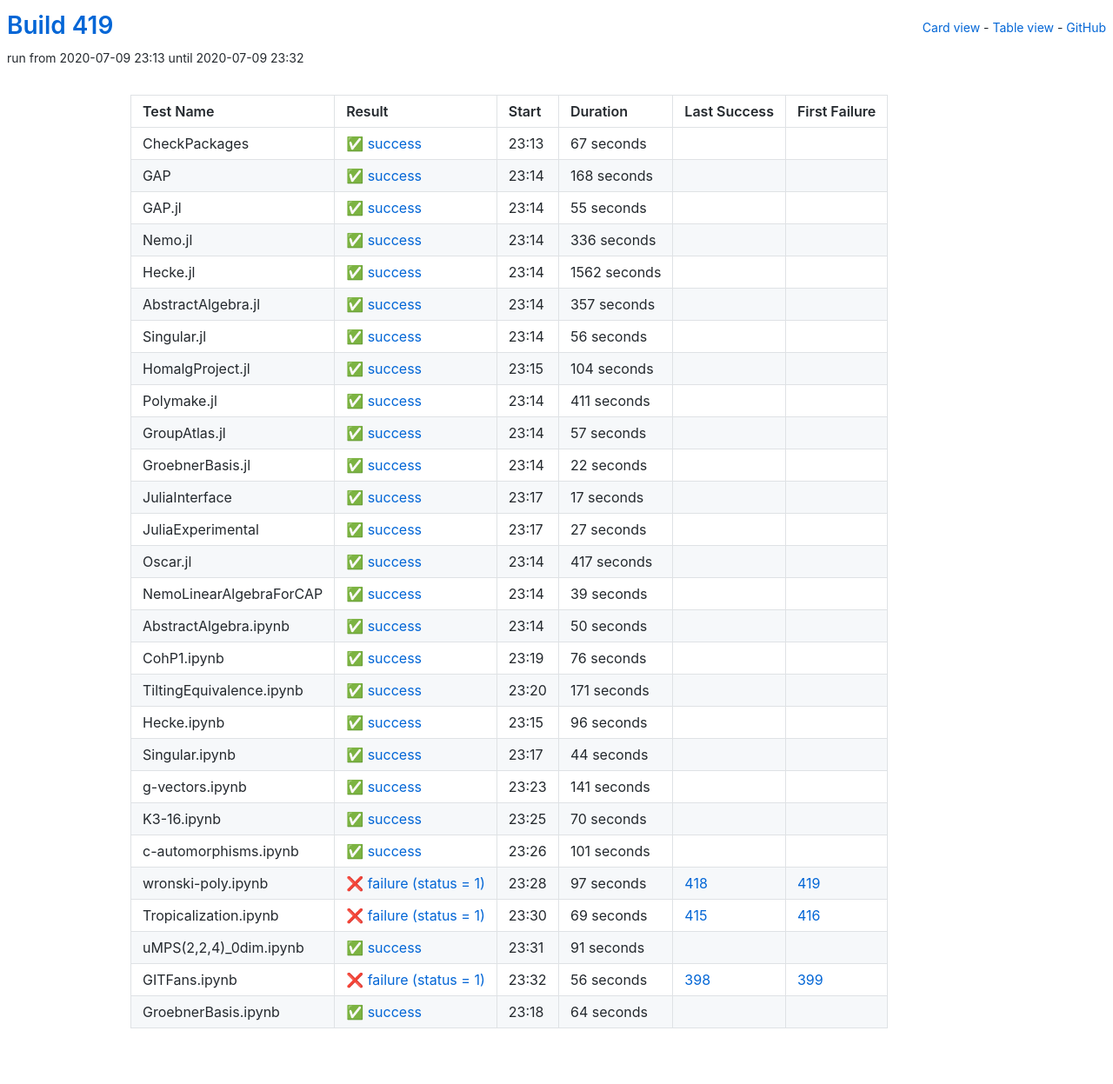
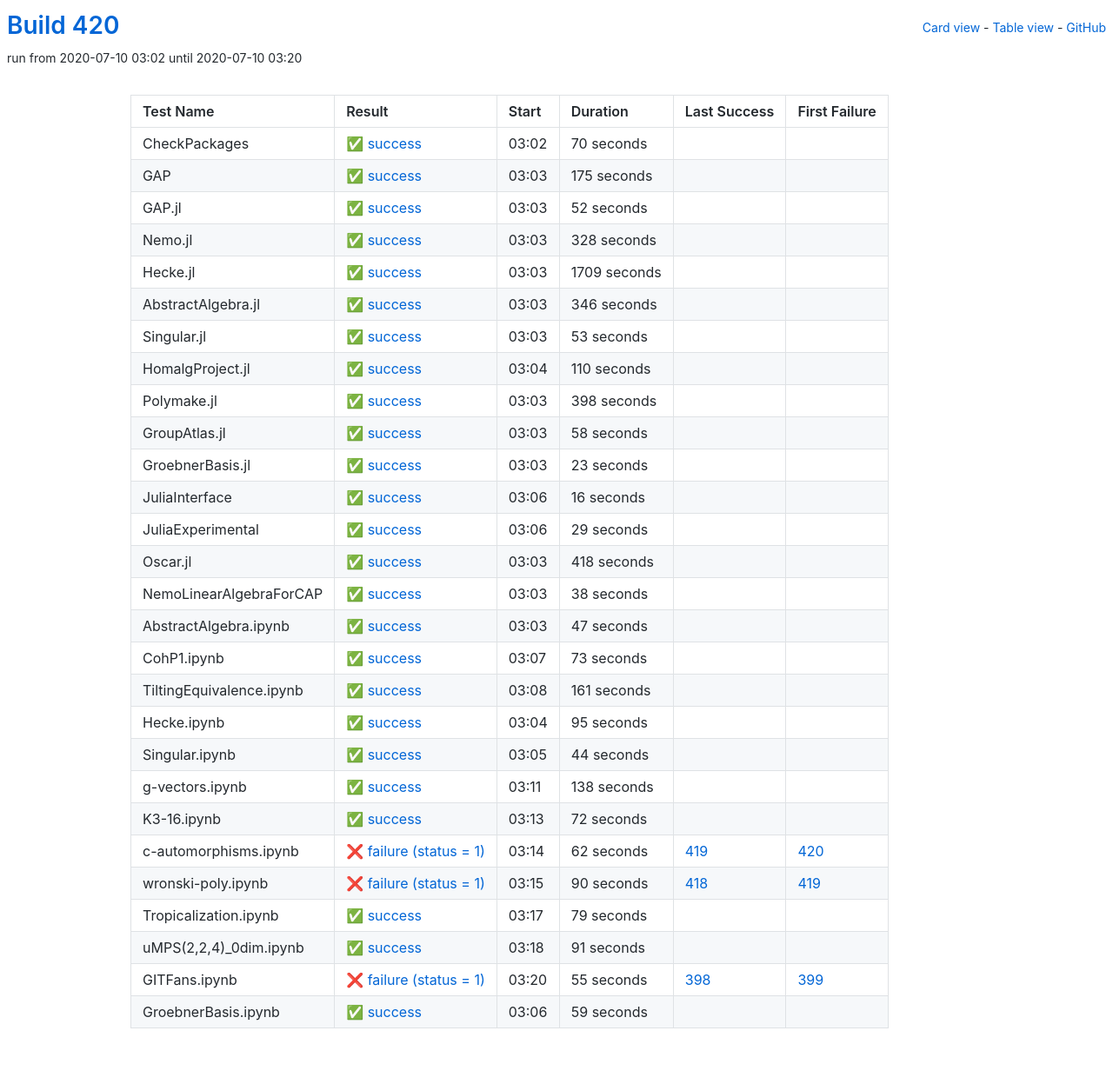
Before and after one commit to oscar-system/oscar-ci-status-stable, a Jekyll site: the page built from table.html, in a window 1280 px wide. Shown: the whole page at 87% size. Built offline with Jekyll 4.4.1, drawn with Linux system fonts in a browser that asks for light colours.

Commit message:
Build #420

```diff
--- a/_data/ci.yml
+++ b/_data/ci.yml
@@ -1,6 +1,6 @@
 ---
-build: 419
-build_url: https://oscarci.mathematik.uni-kl.de/job/oscar-stable/419/
+build: 420
+build_url: https://oscarci.mathematik.uni-kl.de/job/oscar-stable/420/
 job: oscar-stable
 organization: oscar-system
 repo: oscar-ci-status-stable
@@ -8,236 +8,236 @@ repourl: https://github.com/oscar-system/oscar-ci-status-stable
 tests:
 - name: CheckPackages
   id: checkpackages
-  log: https://oscarci.mathematik.uni-kl.de/job/oscar-stable/419/artifact/logs/build-419/CheckPackages.log
-  start: 2020-07-09 23:13
+  log: https://oscarci.mathematik.uni-kl.de/job/oscar-stable/420/artifact/logs/build-420/CheckPackages.log
+  start: 2020-07-10 03:02
   success: true
   exitcode: 0
   status: success
-  duration: 67
+  duration: 70
   last_success: false
   last_success_url:
   first_failure: false
   first_failure_url:
 - name: GAP
   id: gap
-  log: https://oscarci.mathematik.uni-kl.de/job/oscar-stable/419/artifact/logs/build-419/GAP.log
-  start: 2020-07-09 23:14
+  log: https://oscarci.mathematik.uni-kl.de/job/oscar-stable/420/artifact/logs/build-420/GAP.log
+  start: 2020-07-10 03:03
   success: true
   exitcode: 0
   status: success
-  duration: 168
+  duration: 175
   last_success: false
   last_success_url:
   first_failure: false
   first_failure_url:
 - name: GAP.jl
   id: gap-jl
-  log: https://oscarci.mathematik.uni-kl.de/job/oscar-stable/419/artifact/logs/build-419/GAP.jl.log
-  start: 2020-07-09 23:14
+  log: https://oscarci.mathematik.uni-kl.de/job/oscar-stable/420/artifact/logs/build-420/GAP.jl.log
+  start: 2020-07-10 03:03
   success: true
   exitcode: 0
   status: success
-  duration: 55
+  duration: 52
   last_success: false
   last_success_url:
   first_failure: false
   first_failure_url:
 - name: Nemo.jl
   id: nemo-jl
-  log: https://oscarci.mathematik.uni-kl.de/job/oscar-stable/419/artifact/logs/build-419/Nemo.jl.log
-  start: 2020-07-09 23:14
+  log: https://oscarci.mathematik.uni-kl.de/job/oscar-stable/420/artifact/logs/build-420/Nemo.jl.log
+  start: 2020-07-10 03:03
   success: true
   exitcode: 0
   status: success
-  duration: 336
+  duration: 328
   last_success: false
   last_success_url:
   first_failure: false
   first_failure_url:
 - name: Hecke.jl
   id: hecke-jl
-  log: https://oscarci.mathematik.uni-kl.de/job/oscar-stable/419/artifact/logs/build-419/Hecke.jl.log
-  start: 2020-07-09 23:14
+  log: https://oscarci.mathematik.uni-kl.de/job/oscar-stable/420/artifact/logs/build-420/Hecke.jl.log
+  start: 2020-07-10 03:03
   success: true
   exitcode: 0
   status: success
-  duration: 1562
+  duration: 1709
   last_success: false
   last_success_url:
   first_failure: false
   first_failure_url:
 - name: AbstractAlgebra.jl
   id: abstractalgebra-jl
-  log: https://oscarci.mathematik.uni-kl.de/job/oscar-stable/419/artifact/logs/build-419/AbstractAlgebra.jl.log
-  start: 2020-07-09 23:14
+  log: https://oscarci.mathematik.uni-kl.de/job/oscar-stable/420/artifact/logs/build-420/AbstractAlgebra.jl.log
+  start: 2020-07-10 03:03
   success: true
   exitcode: 0
   status: success
-  duration: 357
+  duration: 346
   last_success: false
   last_success_url:
   first_failure: false
   first_failure_url:
 - name: Singular.jl
   id: singular-jl
-  log: https://oscarci.mathematik.uni-kl.de/job/oscar-stable/419/artifact/logs/build-419/Singular.jl.log
-  start: 2020-07-09 23:14
+  log: https://oscarci.mathematik.uni-kl.de/job/oscar-stable/420/artifact/logs/build-420/Singular.jl.log
+  start: 2020-07-10 03:03
   success: true
   exitcode: 0
   status: success
-  duration: 56
+  duration: 53
   last_success: false
   last_success_url:
   first_failure: false
   first_failure_url:
 - name: HomalgProject.jl
   id: homalgproject-jl
-  log: https://oscarci.mathematik.uni-kl.de/job/oscar-stable/419/artifact/logs/build-419/HomalgProject.jl.log
-  start: 2020-07-09 23:15
+  log: https://oscarci.mathematik.uni-kl.de/job/oscar-stable/420/artifact/logs/build-420/HomalgProject.jl.log
+  start: 2020-07-10 03:04
   success: true
   exitcode: 0
   status: success
-  duration: 104
+  duration: 110
   last_success: false
   last_success_url:
   first_failure: false
   first_failure_url:
 - name: Polymake.jl
   id: polymake-jl
-  log: https://oscarci.mathematik.uni-kl.de/job/oscar-stable/419/artifact/logs/build-419/Polymake.jl.log
-  start: 2020-07-09 23:14
+  log: https://oscarci.mathematik.uni-kl.de/job/oscar-stable/420/artifact/logs/build-420/Polymake.jl.log
+  start: 2020-07-10 03:03
   success: true
   exitcode: 0
   status: success
-  duration: 411
+  duration: 398
   last_success: false
   last_success_url:
   first_failure: false
   first_failure_url:
 - name: GroupAtlas.jl
   id: groupatlas-jl
-  log: https://oscarci.mathematik.uni-kl.de/job/oscar-stable/419/artifact/logs/build-419/GroupAtlas.jl.log
-  start: 2020-07-09 23:14
+  log: https://oscarci.mathematik.uni-kl.de/job/oscar-stable/420/artifact/logs/build-420/GroupAtlas.jl.log
+  start: 2020-07-10 03:03
   success: true
   exitcode: 0
   status: success
-  duration: 57
+  duration: 58
   last_success: false
   last_success_url:
   first_failure: false
   first_failure_url:
 - name: GroebnerBasis.jl
   id: groebnerbasis-jl
-  log: https://oscarci.mathematik.uni-kl.de/job/oscar-stable/419/artifact/logs/build-419/GroebnerBasis.jl.log
-  start: 2020-07-09 23:14
+  log: https://oscarci.mathematik.uni-kl.de/job/oscar-stable/420/artifact/logs/build-420/GroebnerBasis.jl.log
+  start: 2020-07-10 03:03
   success: true
   exitcode: 0
   status: success
-  duration: 22
+  duration: 23
   last_success: false
   last_success_url:
   first_failure: false
   first_failure_url:
 - name: JuliaInterface
   id: juliainterface
-  log: https://oscarci.mathematik.uni-kl.de/job/oscar-stable/419/artifact/logs/build-419/JuliaInterface.log
-  start: 2020-07-09 23:17
+  log: https://oscarci.mathematik.uni-kl.de/job/oscar-stable/420/artifact/logs/build-420/JuliaInterface.log
+  start: 2020-07-10 03:06
   success: true
   exitcode: 0
   status: success
-  duration: 17
+  duration: 16
   last_success: false
   last_success_url:
   first_failure: false
   first_failure_url:
 - name: JuliaExperimental
   id: juliaexperimental
-  log: https://oscarci.mathematik.uni-kl.de/job/oscar-stable/419/artifact/logs/build-419/JuliaExperimental.log
-  start: 2020-07-09 23:17
+  log: https://oscarci.mathematik.uni-kl.de/job/oscar-stable/420/artifact/logs/build-420/JuliaExperimental.log
+  start: 2020-07-10 03:06
   success: true
   exitcode: 0
   status: success
-  duration: 27
+  duration: 29
   last_success: false
   last_success_url:
   first_failure: false
   first_failure_url:
 - name: Oscar.jl
   id: oscar-jl
-  log: https://oscarci.mathematik.uni-kl.de/job/oscar-stable/419/artifact/logs/build-419/Oscar.jl.log
-  start: 2020-07-09 23:14
+  log: https://oscarci.mathematik.uni-kl.de/job/oscar-stable/420/artifact/logs/build-420/Oscar.jl.log
+  start: 2020-07-10 03:03
   success: true
   exitcode: 0
   status: success
-  duration: 417
+  duration: 418
   last_success: false
   last_success_url:
   first_failure: false
   first_failure_url:
 - name: NemoLinearAlgebraForCAP
   id: nemolinearalgebraforcap
-  log: https://oscarci.mathematik.uni-kl.de/job/oscar-stable/419/artifact/logs/build-419/NemoLinearAlgebraForCAP.log
-  start: 2020-07-09 23:14
+  log: https://oscarci.mathematik.uni-kl.de/job/oscar-stable/420/artifact/logs/build-420/NemoLinearAlgebraForCAP.log
+  start: 2020-07-10 03:03
   success: true
   exitcode: 0
   status: success
-  duration: 39
+  duration: 38
   last_success: false
   last_success_url:
   first_failure: false
   first_failure_url:
 - name: AbstractAlgebra.ipynb
   id: abstractalgebra-ipynb
-  log: https://oscarci.mathematik.uni-kl.de/job/oscar-stable/419/artifact/logs/build-419/AbstractAlgebra.ipynb.log
-  start: 2020-07-09 23:14
+  log: https://oscarci.mathematik.uni-kl.de/job/oscar-stable/420/artifact/logs/build-420/AbstractAlgebra.ipynb.log
+  start: 2020-07-10 03:03
   success: true
   exitcode: 0
   status: success
-  duration: 50
+  duration: 47
   last_success: false
   last_success_url:
   first_failure: false
   first_failure_url:
 - name: CohP1.ipynb
   id: cohp1-ipynb
-  log: https://oscarci.mathematik.uni-kl.de/job/oscar-stable/419/artifact/logs/build-419/CohP1.ipynb.log
-  start: 2020-07-09 23:19
+  log: https://oscarci.mathematik.uni-kl.de/job/oscar-stable/420/artifact/logs/build-420/CohP1.ipynb.log
+  start: 2020-07-10 03:07
   success: true
   exitcode: 0
   status: success
-  duration: 76
+  duration: 73
   last_success: false
   last_success_url:
   first_failure: false
   first_failure_url:
 - name: TiltingEquivalence.ipynb
   id: tiltingequivalence-ipynb
-  log: https://oscarci.mathematik.uni-kl.de/job/oscar-stable/419/artifact/logs/build-419/TiltingEquivalence.ipynb.log
-  start: 2020-07-09 23:20
+  log: https://oscarci.mathematik.uni-kl.de/job/oscar-stable/420/artifact/logs/build-420/TiltingEquivalence.ipynb.log
+  start: 2020-07-10 03:08
   success: true
   exitcode: 0
   status: success
-  duration: 171
+  duration: 161
   last_success: false
   last_success_url:
   first_failure: false
   first_failure_url:
 - name: Hecke.ipynb
   id: hecke-ipynb
-  log: https://oscarci.mathematik.uni-kl.de/job/oscar-stable/419/artifact/logs/build-419/Hecke.ipynb.log
-  start: 2020-07-09 23:15
+  log: https://oscarci.mathematik.uni-kl.de/job/oscar-stable/420/artifact/logs/build-420/Hecke.ipynb.log
+  start: 2020-07-10 03:04
   success: true
   exitcode: 0
   status: success
-  duration: 96
+  duration: 95
   last_success: false
   last_success_url:
   first_failure: false
   first_failure_url:
 - name: Singular.ipynb
   id: singular-ipynb
-  log: https://oscarci.mathematik.uni-kl.de/job/oscar-stable/419/artifact/logs/build-419/Singular.ipynb.log
-  start: 2020-07-09 23:17
+  log: https://oscarci.mathematik.uni-kl.de/job/oscar-stable/420/artifact/logs/build-420/Singular.ipynb.log
+  start: 2020-07-10 03:05
   success: true
   exitcode: 0
   status: success
@@ -248,68 +248,68 @@ tests:
   first_failure_url:
 - name: g-vectors.ipynb
   id: g-vectors-ipynb
-  log: https://oscarci.mathematik.uni-kl.de/job/oscar-stable/419/artifact/logs/build-419/g-vectors.ipynb.log
-  start: 2020-07-09 23:23
+  log: https://oscarci.mathematik.uni-kl.de/job/oscar-stable/420/artifact/logs/build-420/g-vectors.ipynb.log
+  start: 2020-07-10 03:11
   success: true
   exitcode: 0
   status: success
-  duration: 141
+  duration: 138
   last_success: false
   last_success_url:
   first_failure: false
   first_failure_url:
 - name: K3-16.ipynb
   id: k3-16-ipynb
-  log: https://oscarci.mathematik.uni-kl.de/job/oscar-stable/419/artifact/logs/build-419/K3-16.ipynb.log
-  start: 2020-07-09 23:25
+  log: https://oscarci.mathematik.uni-kl.de/job/oscar-stable/420/artifact/logs/build-420/K3-16.ipynb.log
+  start: 2020-07-10 03:13
   success: true
   exitcode: 0
   status: success
-  duration: 70
+  duration: 72
   last_success: false
   last_success_url:
   first_failure: false
   first_failure_url:
 - name: c-automorphisms.ipynb
   id: c-automorphisms-ipynb
-  log: https://oscarci.mathematik.uni-kl.de/job/oscar-stable/419/artifact/logs/build-419/c-automorphisms.ipynb.log
-  start: 2020-07-09 23:26
-  success: true
-  exitcode: 0
-  status: success
-  duration: 101
-  last_success: false
-  last_success_url:
-  first_failure: false
-  first_failure_url:
-- name: wronski-poly.ipynb
-  id: wronski-poly-ipynb
-  log: https://oscarci.mathematik.uni-kl.de/job/oscar-stable/419/artifact/logs/build-419/wronski-poly.ipynb.log
-  start: 2020-07-09 23:28
+  log: https://oscarci.mathematik.uni-kl.de/job/oscar-stable/420/artifact/logs/build-420/c-automorphisms.ipynb.log
+  start: 2020-07-10 03:14
   success: false
   exitcode: 1
   status: failure
-  duration: 97
+  duration: 62
+  last_success: 419
+  last_success_url: https://oscarci.mathematik.uni-kl.de/job/oscar-stable/419/
+  first_failure: 420
+  first_failure_url: https://oscarci.mathematik.uni-kl.de/job/oscar-stable/420/
+- name: wronski-poly.ipynb
+  id: wronski-poly-ipynb
+  log: https://oscarci.mathematik.uni-kl.de/job/oscar-stable/420/artifact/logs/build-420/wronski-poly.ipynb.log
+  start: 2020-07-10 03:15
+  success: false
+  exitcode: 1
+  status: failure
+  duration: 90
   last_success: 418
   last_success_url: https://oscarci.mathematik.uni-kl.de/job/oscar-stable/418/
   first_failure: 419
   first_failure_url: https://oscarci.mathematik.uni-kl.de/job/oscar-stable/419/
 - name: Tropicalization.ipynb
   id: tropicalization-ipynb
-  log: https://oscarci.mathematik.uni-kl.de/job/oscar-stable/419/artifact/logs/build-419/Tropicalization.ipynb.log
-  start: 2020-07-09 23:30
-  success: false
-  exitcode: 1
-  status: failure
-  duration: 69
-  last_success: 415
-  last_success_url: https://oscarci.mathematik.uni-kl.de/job/oscar-stable/415/
-  first_failure: 416
-  first_failure_url: https://oscarci.mathematik.uni-kl.de/job/oscar-stable/416/
+  log: https://oscarci.mathematik.uni-kl.de/job/oscar-stable/420/artifact/logs/build-420/Tropicalization.ipynb.log
+  start: 2020-07-10 03:17
+  success: true
+  exitcode: 0
+  status: success
+  duration: 79
+  last_success: false
+  last_success_url:
+  first_failure: false
+  first_failure_url:
 - name: uMPS(2,2,4)_0dim.ipynb
   id: umps-2-2-4-0dim-ipynb
-  log: https://oscarci.mathematik.uni-kl.de/job/oscar-stable/419/artifact/logs/build-419/uMPS-2-2-4-_0dim.ipynb.log
-  start: 2020-07-09 23:31
+  log: https://oscarci.mathematik.uni-kl.de/job/oscar-stable/420/artifact/logs/build-420/uMPS-2-2-4-_0dim.ipynb.log
+  start: 2020-07-10 03:18
   success: true
   exitcode: 0
   status: success
@@ -320,24 +320,24 @@ tests:
   first_failure_url:
 - name: GITFans.ipynb
   id: gitfans-ipynb
-  log: https://oscarci.mathematik.uni-kl.de/job/oscar-stable/419/artifact/logs/build-419/GITFans.ipynb.log
-  start: 2020-07-09 23:32
+  log: https://oscarci.mathematik.uni-kl.de/job/oscar-stable/420/artifact/logs/build-420/GITFans.ipynb.log
+  start: 2020-07-10 03:20
   success: false
   exitcode: 1
   status: failure
-  duration: 56
+  duration: 55
   last_success: 398
   last_success_url: https://oscarci.mathematik.uni-kl.de/job/oscar-stable/398/
   first_failure: 399
   first_failure_url: https://oscarci.mathematik.uni-kl.de/job/oscar-stable/399/
 - name: GroebnerBasis.ipynb
   id: groebnerbasis-ipynb
-  log: https://oscarci.mathematik.uni-kl.de/job/oscar-stable/419/artifact/logs/build-419/GroebnerBasis.ipynb.log
-  start: 2020-07-09 23:18
+  log: https://oscarci.mathematik.uni-kl.de/job/oscar-stable/420/artifact/logs/build-420/GroebnerBasis.ipynb.log
+  start: 2020-07-10 03:06
   success: true
   exitcode: 0
   status: success
-  duration: 64
+  duration: 59
   last_success: false
   last_success_url:
   first_failure: false
```
Also changed, not shown: README.md.
